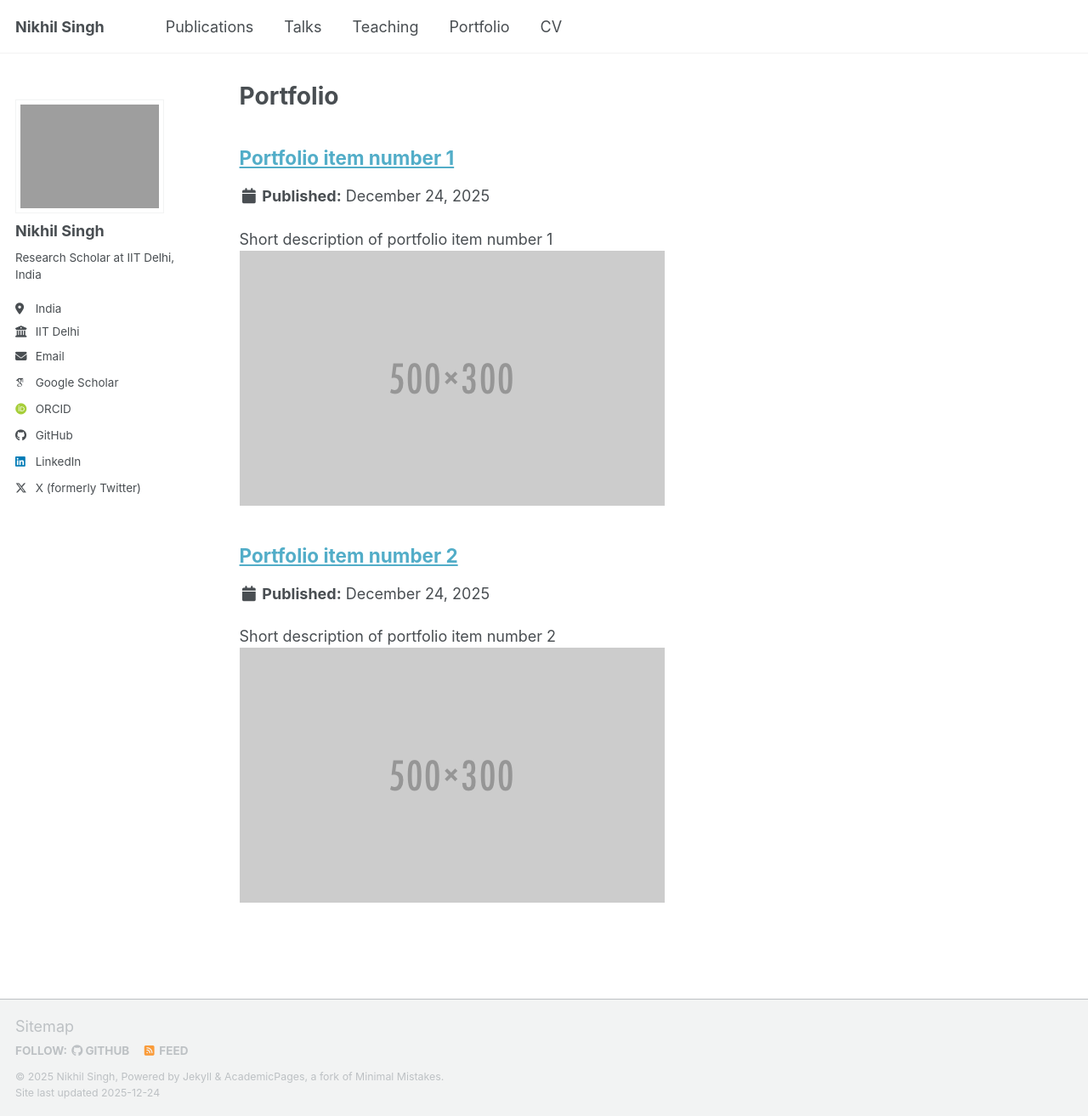
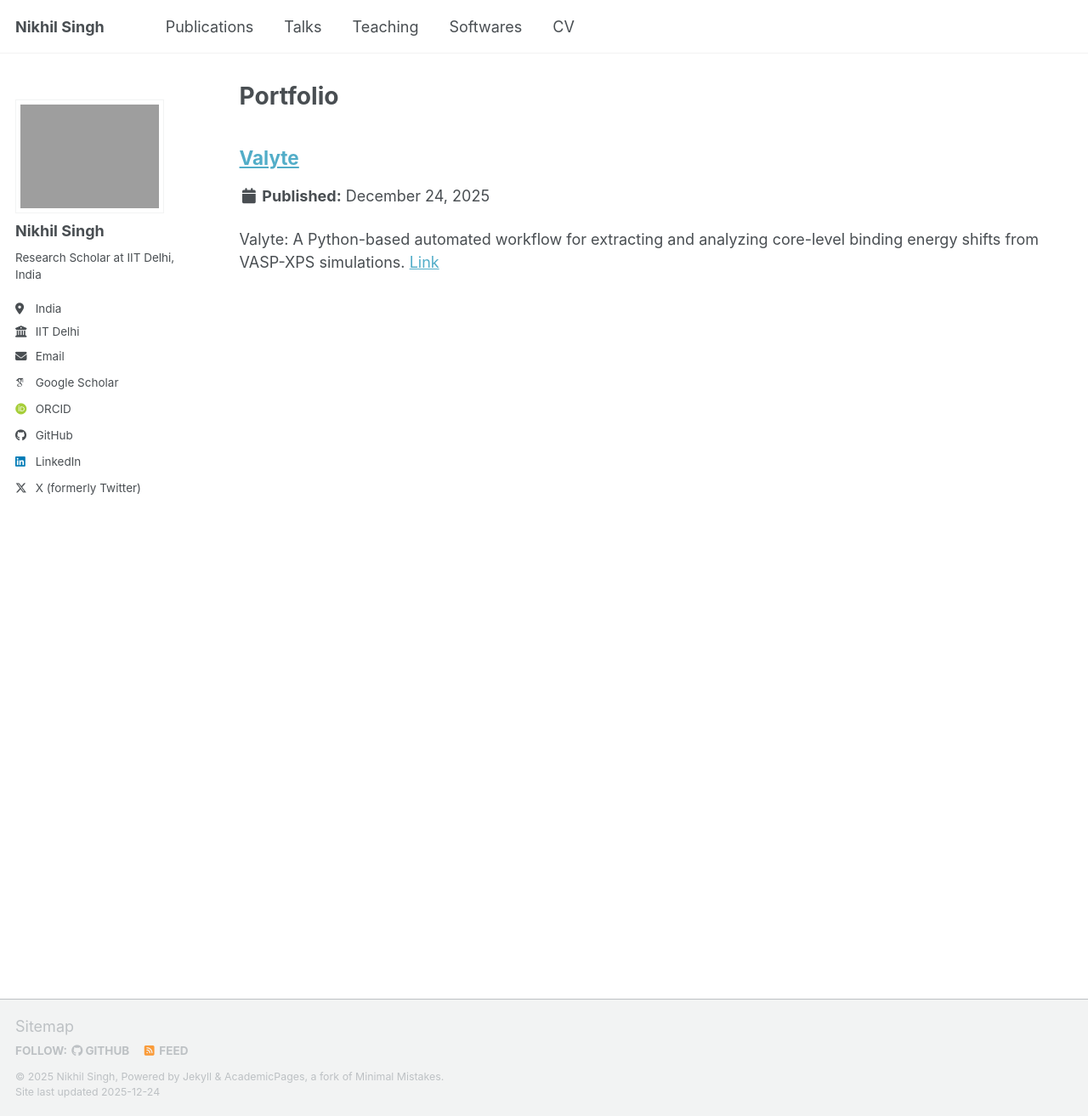
Before and after one commit to nikyadav002/nikyadav002.github.io, a Jekyll site: the page built from _pages/portfolio.html, in a window 1280 px wide and 1313 px high. Shown: the whole window at 85% size. Built offline with Jekyll 4.4.1, drawn with Linux system fonts in a browser that asks for light colours; some web fonts are replaced; a script bundle is joined from its source files by our own code; library files that are not in the unit come from our copies.

Commit message:
Update Portfolio to Softwares and add Valyte project

```diff
--- a/_data/navigation.yml
+++ b/_data/navigation.yml
@@ -17,7 +17,7 @@ main:
   - title: "Teaching"
     url: /teaching/
 
-  - title: "Portfolio"
+  - title: "Softwares"
     url: /portfolio/
 
 
--- a/_portfolio/portfolio-1.md
+++ /dev/null
@@ -1,7 +0,0 @@
----
-title: "Portfolio item number 1"
-excerpt: "Short description of portfolio item number 1<br/><img src='/images/500x300.png'>"
-collection: portfolio
----
-
-This is an item in your portfolio. It can be have images or nice text. If you name the file .md, it will be parsed as markdown. If you name the file .html, it will be parsed as HTML.
--- a/_portfolio/portfolio-2.html
+++ /dev/null
@@ -1,7 +0,0 @@
----
-title: "Portfolio item number 2"
-excerpt: "Short description of portfolio item number 2 <br/><img src='/images/500x300.png'>"
-collection: portfolio
----
-
-This is an item in your portfolio. It can be have images or nice text. If you name the file .md, it will be parsed as markdown. If you name the file .html, it will be parsed as HTML.
--- /dev/null
+++ b/_portfolio/valyte.md
@@ -0,0 +1,11 @@
+---
+title: "Valyte"
+excerpt: "Valyte: A Python-based automated workflow for extracting and analyzing core-level binding energy shifts from VASP-XPS simulations. [Link](https://github.com/nikyadav002/Valyte-Project)"
+collection: portfolio
+---
+
+Valyte is a specialized tool designed to streamline the analysis of core-level binding energy shifts using VASP. It automates the extraction and processing of data, providing researchers with an efficient way to interpret XPS simulations.
+
+![Valyte Logo](/images/valyte_logo.png)
+
+Check out the project on GitHub: [Valyte-Project](https://github.com/nikyadav002/Valyte-Project)
```
Also changed, not shown: talkmap.py (+6 -2 lines), .github/workflows/scrape_talks.yml, images/valyte_logo.png (added).
